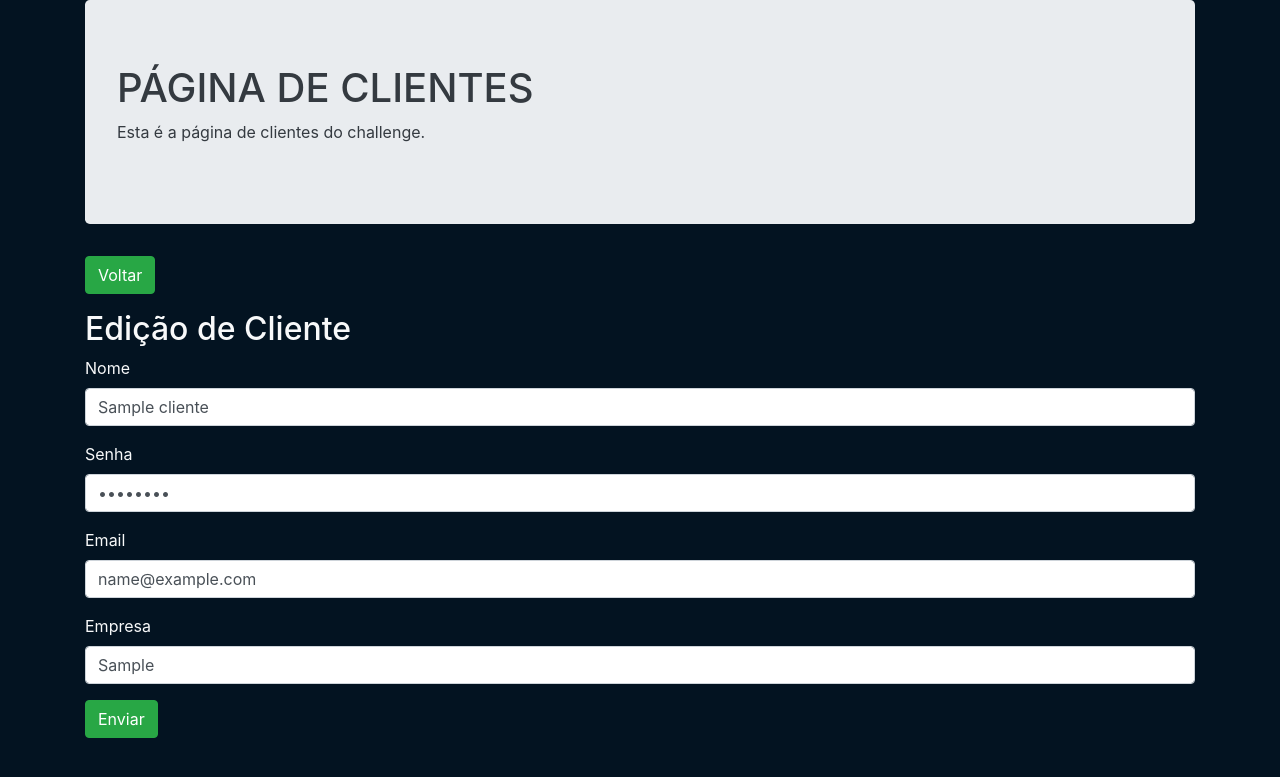
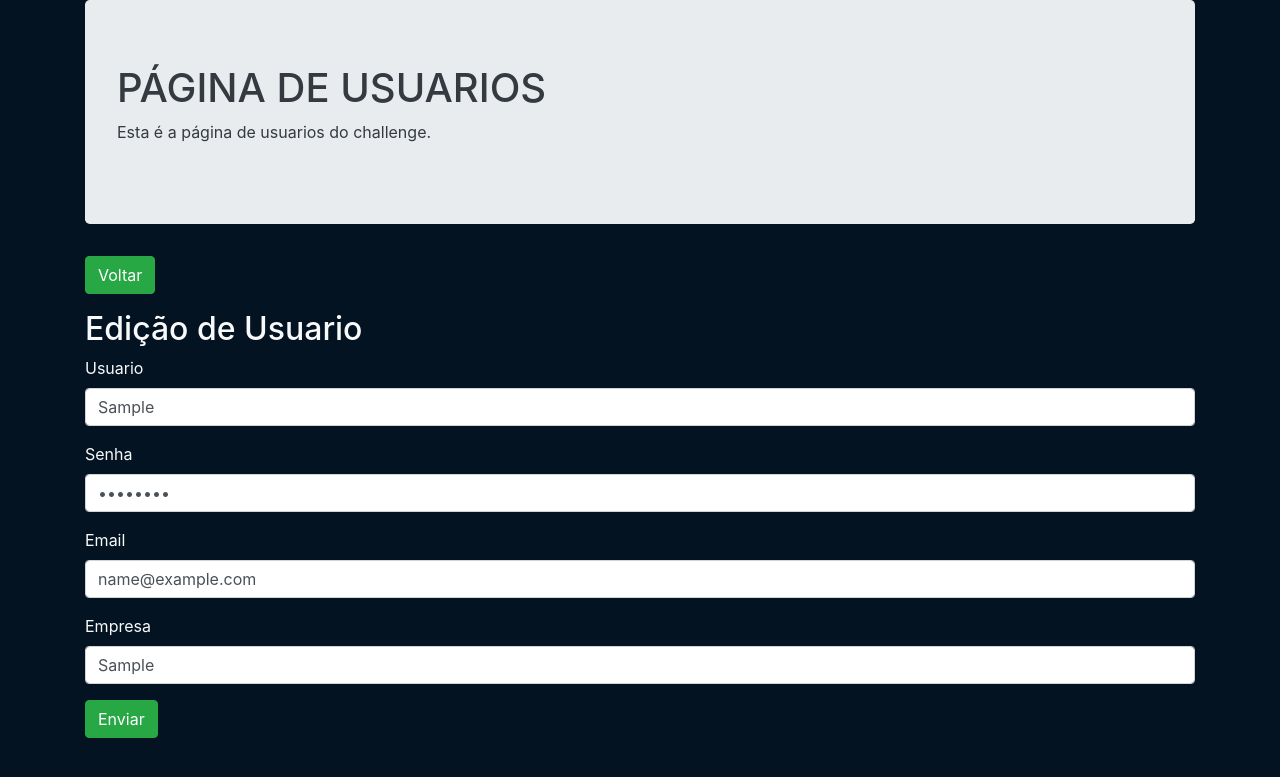
Before and after one commit to luuisavelino/CRUD-PHP, a PHP site: page /src/clientes/editar-clientes.php?id=1 in a window 1280 px wide. Shown: the top 777 px of the page. Run offline with PHP 8.4, Linux system fonts and the light colour scheme; the visitor is signed in with stand-in values (Sample User, id 1); tables that the repository leaves empty or names only in its code hold one stand-in row (values such as "Sample post"); some libraries are stand-ins or nearby versions.

Commit message:
mudança na nomenclatura (nome->usuario)

```diff
--- a/www/src/Infrastructure/Repository/ClienteDao.php
+++ /dev/null
@@ -1,94 +0,0 @@
-<?php
-
-namespace App\Infrastructure\Repository;
-
-use App\Infrastructure\Persistence\Conexao;
-use App\Domain\Model\Cliente;
-
-class ClienteDao {
-
-    public function create(Cliente $p) {
-
-        $query = 'INSERT INTO clientes (nome, senha, email, empresa) VALUES (?,?,?,?)';
-
-        $stmt = Conexao::getConn()->prepare($query);
-        $stmt->bindValue(1, $p->getNome());
-        $stmt->bindValue(2, md5($p->getSenha()));
-        $stmt->bindValue(3, $p->getEmail());
-        $stmt->bindValue(4, $p->getEmpresa());
-        $stmt->execute();
-    }
-
-
-    public function read($fields = '*', $where = null, $order = null, $limit = null) {
-
-        $where = strlen($where) ? 'WHERE '.$where : '';
-        $order = strlen($order) ? 'ORDER BY '.$order : '';
-        $limit = strlen($limit) ? 'LIMIT '.$limit : '';
-
-        $query = 'SELECT '.$fields.' FROM clientes '.$where.' '.$order.' '.$limit;
-
-        $stmt = Conexao::getConn()->prepare($query);
-        $stmt->execute();
-
-        if($stmt->rowCount()>0){
-            $resultado = $stmt->fetchAll(\PDO::FETCH_ASSOC);
-            return $resultado;
-        }
-        return [];
-    }
-
-
-    public function readCliente($id) {
-
-        $query = 'SELECT * FROM clientes WHERE id ='.$id;
-
-        $stmt = Conexao::getConn()->prepare($query);
-        $stmt->execute();
-
-        if($stmt->rowCount()>0){
-            $resultado = $stmt->fetchAll(\PDO::FETCH_ASSOC);
-            return $resultado;
-        }
-        return [];
-    }
-
-
-    public function update(Cliente $p) {
-        $query = 'UPDATE clientes SET nome = ?, senha = ? , email = ?, empresa = ? WHERE id = ?';
-
-        $stmt = Conexao::getConn()->prepare($query);
-        $stmt->bindValue(1, $p->getNome());
-        $stmt->bindValue(2, $p->getSenha());
-        $stmt->bindValue(3, $p->getEmail());
-        $stmt->bindValue(4, $p->getEmpresa());
-        $stmt->bindValue(5, $p->getId());
-        $stmt->execute();
-    }
-
-
-
-    public function delete($ids) {
-
-        $query = 'DELETE FROM clientes WHERE id IN ('.implode(',', $ids).')';
-
-        $stmt = Conexao::getConn()->prepare($query);
-        $stmt->execute();
-
-    }
-
-
-    public function confirmaUsuario($nome) {
-
-        $query = "SELECT nome FROM clientes WHERE nome = '{$nome}';";
-
-        $stmt = Conexao::getConn()->prepare($query);
-        $stmt->execute();
-
-        return $stmt->rowCount();
-
-    }
-
-
-
-}
--- a/www/src/Infrastructure/Repository/UsuarioDao.php
+++ b/www/src/Infrastructure/Repository/UsuarioDao.php
@@ -9,12 +9,87 @@ class UsuarioDao {
 
     public function create(Usuario $p) {
 
-        $query = 'INSERT INTO login (usuario,senha) VALUES (?,?)';
+        $query = 'INSERT INTO usuarios (usuario, senha, email, empresa) VALUES (?,?,?,?);';
 
         $stmt = Conexao::getConn()->prepare($query);
-        $stmt->bindValue(1, $p->getNome());
+        $stmt->bindValue(1, $p->getUsuario());
         $stmt->bindValue(2, md5($p->getSenha()));
+        $stmt->bindValue(3, $p->getEmail());
+        $stmt->bindValue(4, $p->getEmpresa());
+        $stmt->execute();
+
+
+    }
+
+    public function read($fields = '*', $where = null, $order = null, $limit = null) {
+
+        $where = strlen($where) ? 'WHERE '.$where : '';
+        $order = strlen($order) ? 'ORDER BY '.$order : '';
+        $limit = strlen($limit) ? 'LIMIT '.$limit : '';
+
+        $query = 'SELECT '.$fields.' FROM usuarios '.$where.' '.$order.' '.$limit;
+
+        $stmt = Conexao::getConn()->prepare($query);
+        $stmt->execute();
+
+        if($stmt->rowCount()>0){
+            $resultado = $stmt->fetchAll(\PDO::FETCH_ASSOC);
+            return $resultado;
+        }
+        return [];
+    }
+
+
+    public function readUsuario($id) {
+
+        $query = 'SELECT * FROM usuarios WHERE id ='.$id;
+
+        $stmt = Conexao::getConn()->prepare($query);
+        $stmt->execute();
+
+        if($stmt->rowCount()>0){
+            $resultado = $stmt->fetchAll(\PDO::FETCH_ASSOC);
+            return $resultado;
+        }
+        return [];
+    }
+
+
+    public function update(Usuario $p) {
+        $query = 'UPDATE usuarios SET usuario = ?, senha = ? , email = ?, empresa = ? WHERE id = ?';
+
+        $stmt = Conexao::getConn()->prepare($query);
+        $stmt->bindValue(1, $p->getUsuario());
+        $stmt->bindValue(2, $p->getSenha());
+        $stmt->bindValue(3, $p->getEmail());
+        $stmt->bindValue(4, $p->getEmpresa());
+        $stmt->bindValue(5, $p->getId());
         $stmt->execute();
     }
 
+
+
+    public function delete($ids) {
+
+        $query = 'DELETE FROM usuarios WHERE id IN ('.implode(',', $ids).')';
+
+        $stmt = Conexao::getConn()->prepare($query);
+        $stmt->execute();
+
+    }
+
+
+    public function confirmaUsuario($usuario) {
+
+        $query = "SELECT usuario FROM usuarios WHERE usuario = '{$usuario}';";
+
+        $stmt = Conexao::getConn()->prepare($query);
+        $stmt->execute();
+
+        return $stmt->rowCount();
+
+    }
+
+
+
 }
--- a/www/src/clientes/editar-clientes.php
+++ b/www/src/clientes/editar-clientes.php
@@ -2,31 +2,28 @@
 
 require_once '../../vendor/autoload.php';
 
-use \App\Domain\Model\Cliente;
-use \App\Infrastructure\Repository\ClienteDao;
+use \App\Domain\Model\Usuario;
+use \App\Infrastructure\Repository\UsuarioDao;
 
 
-define('TITLE','Edição de Cliente');
+define('TITLE','Edição de Usuario');
 
 if(!isset($_GET['id']) or !is_numeric($_GET['id'])){
     header('location: clientes.php?status=error');
     exit;
 }
 
-$ClienteDao = new ClienteDao();
-$clienteSelecionado = $ClienteDao->readCliente($_GET['id']);
+$UsuarioDao = new UsuarioDao();
+$usuarioSelecionado = $UsuarioDao->readUsuario($_GET['id']);
 
-if(empty($clienteSelecionado)){
+if(empty($usuarioSelecionado)){
     header('location: clientes.php?status=error');
     exit;
 }
 
-
-
-
 if ($_SERVER["REQUEST_METHOD"] === 'POST'){
 
-    if (empty($_POST['nome']) || empty($_POST['email']) || empty($_POST['empresa'])) {
+    if (empty($_POST['usuario']) || empty($_POST['email']) || empty($_POST['empresa'])) {
         header('location: clientes.php?status=error');
         exit;
     }
@@ -38,18 +35,17 @@ if ($_SERVER["REQUEST_METHOD"] === 'POST'){
         exit;
     }
 
+    $usuario = new Usuario();
+    $usuario->setId($_GET['id']);
+    $usuario->setUsuario($_POST['usuario']);
+    if ("********" != $_POST['senha']) {
+        $usuario->setSenha(md5($_POST['senha']));
+    }
+    $usuario->setEmail($_POST['email']);
+    $usuario->setEmpresa($_POST['empresa']);
 
-    $cliente = new Cliente();
-    $cliente->setId($_GET['id']);
-    $cliente->setNome($_POST['nome']);
-    if ("********" != $_POST['senha']) {
-        $cliente->setSenha(md5($_POST['senha']));
-    }
-    $cliente->setEmail($_POST['email']);
-    $cliente->setEmpresa($_POST['empresa']);
-
-    $ClienteDao = new ClienteDao();
-    $ClienteDao->update($cliente);
+    $UsuarioDao = new UsuarioDao();
+    $UsuarioDao->update($usuario);
 
     header('location: clientes.php?status=success');
     exit;
--- a/www/src/clientes/includes/exclusao.php
+++ b/www/src/clientes/includes/exclusao.php
@@ -1,11 +1,11 @@
 <main>
 
-  <h2 class="mt-3 text-light">Exclusão do Cliente</h2>
+  <h2 class="mt-3 text-light">Exclusão de Usuario</h2>
 
   <form method="post" class="text-light">
 
     <div class="form-group mt-5">
-      <p>Você deseja excluir o cliente <strong><?=$clienteSelecionado[0]['nome'];?></strong>?</p>
+      <p>Você deseja excluir o usuario <strong><?=$usuarioSelecionado[0]['usuario'];?></strong>?</p>
     </div>
 
     <div class="form-group">
--- a/www/src/clientes/includes/formulario.php
+++ b/www/src/clientes/includes/formulario.php
@@ -10,23 +10,23 @@
 
   <form method="post" class="text-light">
     <div class="form-group">
-      <label>Nome</label>
-      <input type="text" class="form-control" name="nome" value="<?php echo isset($clienteSelecionado[0]['nome']) ? $clienteSelecionado[0]['nome'] : null; ?>">
+      <label>Usuario</label>
+      <input type="text" class="form-control" name="usuario" value="<?php echo isset($usuarioSelecionado[0]['usuario']) ? $usuarioSelecionado[0]['usuario'] : null; ?>">
     </div>
 
     <div class="form-group">
       <label>Senha</label>
-      <input type="password" class="form-control" name="senha" value="********">
+      <input type="password" class="form-control" name="senha" value="<?php echo $usuarioSelecionado[0]['senha'] ? "********"  : null; ?>">
     </div>
 
     <div class="form-group">
       <label>Email</label>
-      <input type="text" class="form-control" name="email" value="<?php echo isset($clienteSelecionado[0]['email']) ? $clienteSelecionado[0]['email'] : null; ?>">
+      <input type="text" class="form-control" name="email" value="<?php echo isset($usuarioSelecionado[0]['email']) ? $usuarioSelecionado[0]['email'] : null; ?>">
     </div>
 
     <div class="form-group">
       <label>Empresa</label>
-      <input type="text" class="form-control" name="empresa" value="<?php echo isset($clienteSelecionado[0]['empresa']) ? $clienteSelecionado[0]['empresa'] : null; ?>">
+      <input type="text" class="form-control" name="empresa" value="<?php echo isset($usuarioSelecionado[0]['empresa']) ? $usuarioSelecionado[0]['empresa'] : null; ?>">
     </div>
 
     <div class="form-group">
--- a/www/src/clientes/includes/header.php
+++ b/www/src/clientes/includes/header.php
@@ -21,13 +21,13 @@
       include('../autenticacao/verifica_login.php');
     ?>
 
-    <title>CLIENTES</title>
+    <title>USUARIOS</title>
 
   </head>
   <body class="text-dark">
 
     <div class="container"> <!-- objetos centralizado -->
       <div class="jumbotron light">
-        <h1>PÁGINA DE CLIENTES</h1>
-        <p>Esta é a página de clientes do challenge.</p>
+        <h1>PÁGINA DE USUARIOS</h1>
+        <p>Esta é a página de usuarios do challenge.</p>
       </div>
```
Also changed, not shown: www/src/Domain/Model/Cliente.php (deleted, +0 -48 lines), www/src/Domain/Model/Usuario.php (+30 -5 lines), www/src/autenticacao/cadastrar-usuario.php (+10 -10 lines), www/src/autenticacao/login.php (+6 -1 lines), www/src/clientes/cadastrar-clientes.php (+10 -11 lines), www/src/clientes/clientes.php (+9 -9 lines), www/src/clientes/excluir-clientes.php (+5 -6 lines), www/src/clientes/includes/listagem.php (+10 -10 lines), README.md.
